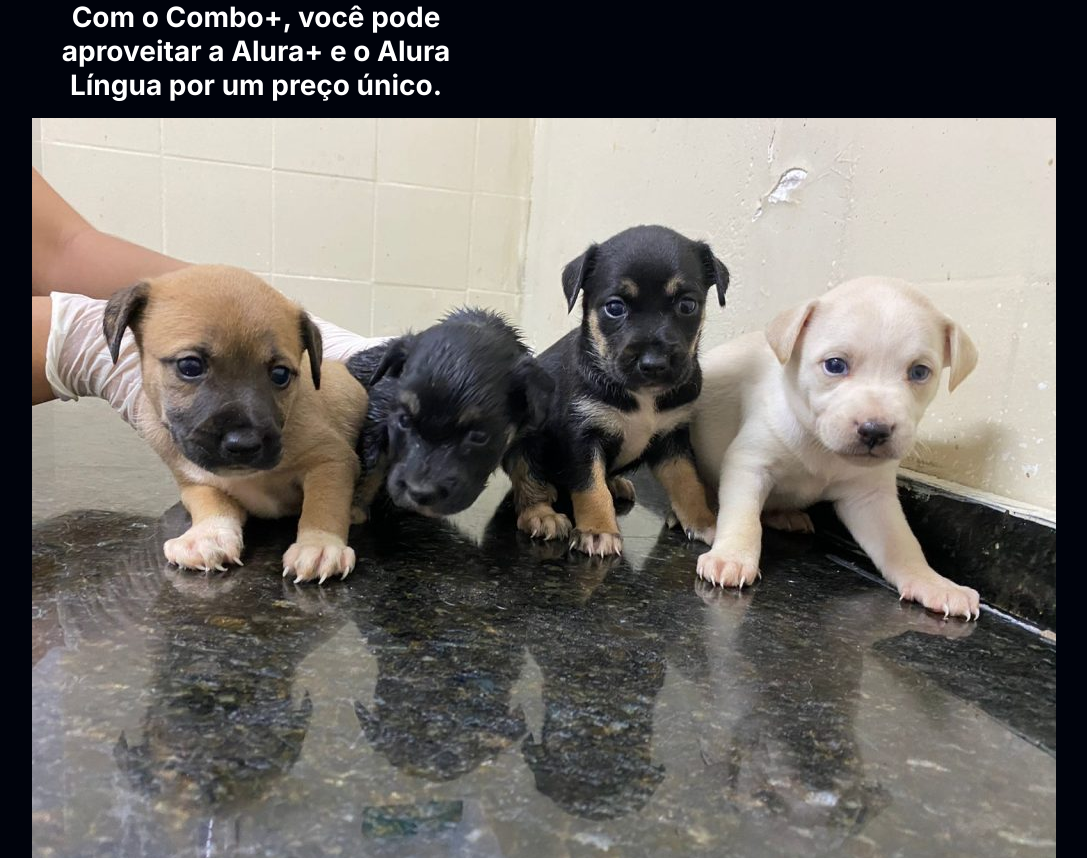
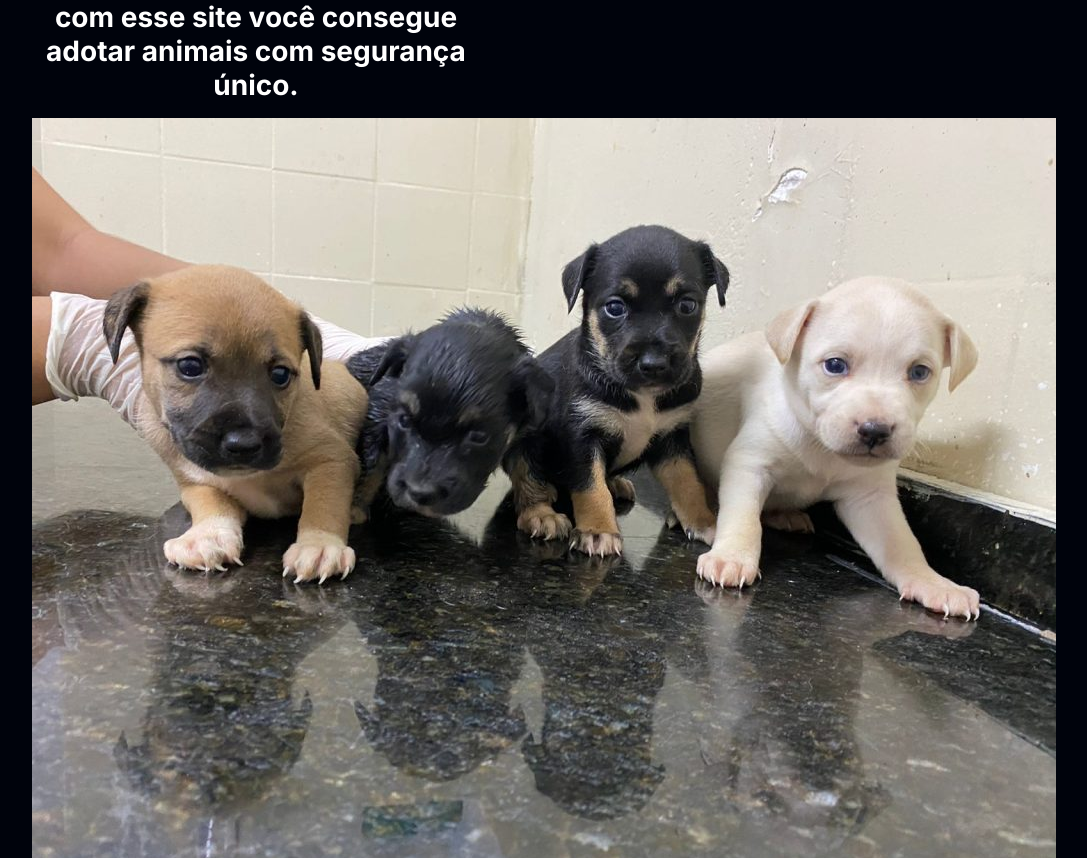
Before and after one commit to biazinha32/alura.plus, a plain HTML site: page index.html in a window 1280 px wide. Shown: the top 858 px of the page, without its empty margins (64-1151 px from the left). Drawn offline with Linux system fonts and the light colour scheme.

Commit message:
Update index.html

```diff
--- a/index.html
+++ b/index.html
@@ -14,7 +14,7 @@
 <body>
     <section class="principal container">
         <div class="container__caixa">
-            <h1 class="container__titulo">Com o Combo+, você pode aproveitar a Alura+ e o Alura Língua por um preço
+            <h1 class="container__titulo">com esse site você consegue adotar animais com segurança
                 único.</h1>
             <img src="img/animais-para-adocao-no-CCZ-2-2-1024x768.jpeg" alt="O combo+ é a junção do alura+ e o alura língua" class="container__imagem">
             <a href="www.alura.com.br" class="container__botao">Assine por 12x de R$ 120,00*</a>
```
